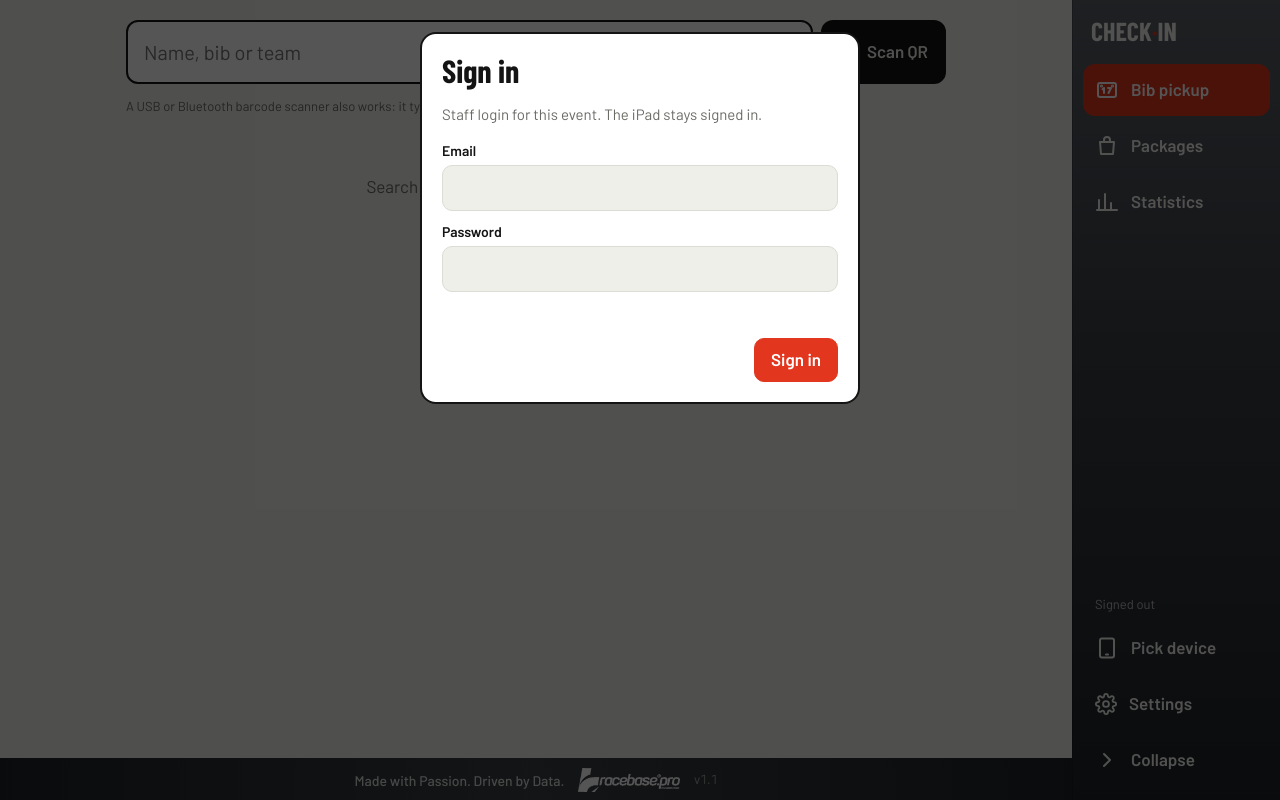
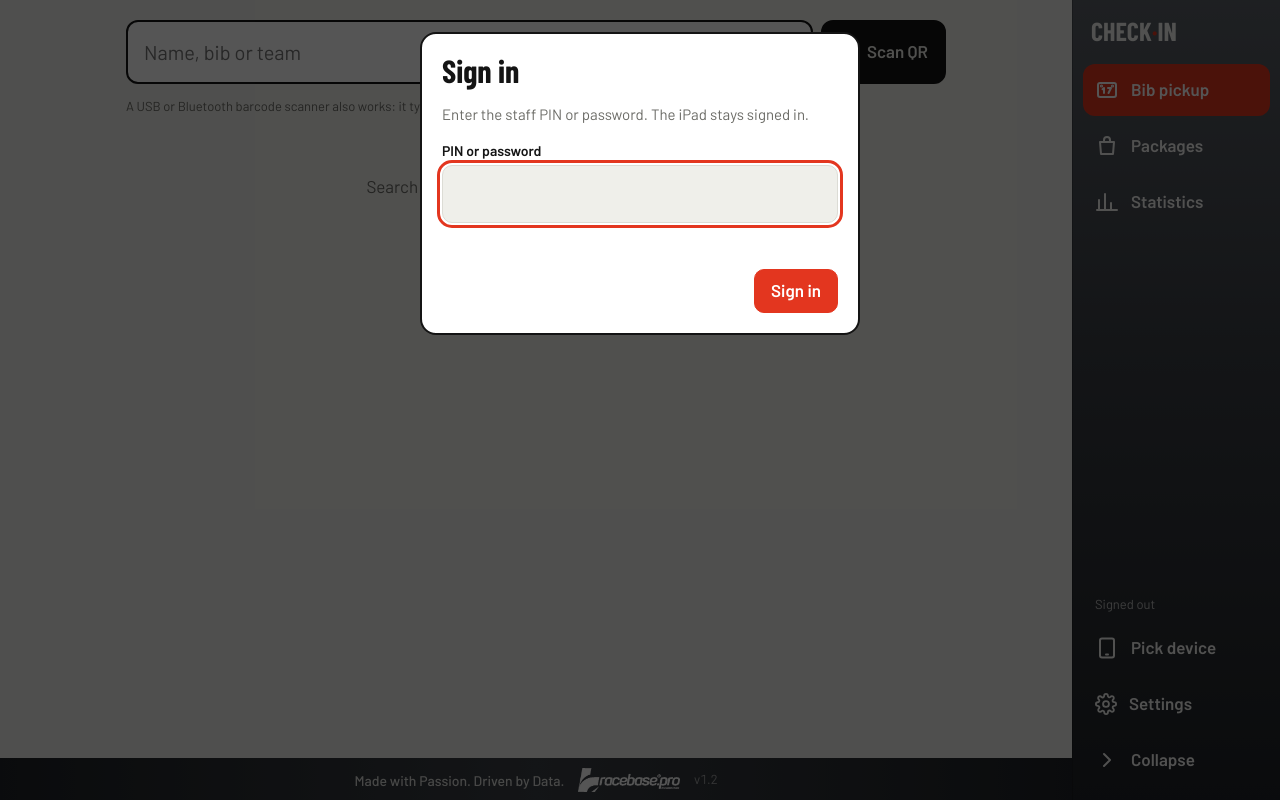
Before and after one commit to racebasepro-coder/rbp-checkin, a plain HTML site: page checkin/index.html in a window 1280 px wide. Drawn offline with nearby package versions, Linux system fonts and the light colour scheme; a web font is replaced by a local one.

Commit message:
Staff sign-in with PIN or password only
Co-Authored-By: Claude Opus 5.5 <noreply@anthropic.com>
Claude-Session: https://claude.ai/code/session_01NBNWw5q6KBaT4t6SBi3jAe

```diff
--- a/checkin/config.js
+++ b/checkin/config.js
@@ -3,4 +3,6 @@
 window.CHECKIN_CONFIG = {
   supabaseUrl: "https://pmkwyppjeoxhtravtutv.supabase.co",
   anonKey: "sb_publishable_gc2e0H5jv4jHA8pXlrG53w_zclAF1l0",
+  // iPads sign in with this staff account; the screen asks only for its password (the staff PIN).
+  staffEmail: "ipad@race.plus",
 };
--- a/checkin/index.html
+++ b/checkin/index.html
@@ -270,10 +270,10 @@ body.settings #gear{background:var(--red);color:#fff}
 <div class="ov" id="authOv" role="dialog" aria-modal="true" aria-labelledby="authH">
   <form class="sheet" id="authForm" style="width:min(440px,100%)">
     <h2 id="authH">Sign in</h2>
-    <p class="sub">Staff login for this event. The iPad stays signed in.</p>
+    <p class="sub">Enter the staff PIN or password. The iPad stays signed in.</p>
     <div class="form">
-      <label class="wide">Email<input name="email" type="email" autocapitalize="none" autocorrect="off" autocomplete="username"></label>
-      <label class="wide">Password<input name="password" type="password" autocomplete="current-password"></label>
+      <input name="email" type="hidden" autocomplete="username">
+      <label class="wide">PIN or password<input name="password" type="password" autocomplete="current-password" style="font-size:24px;letter-spacing:.2em"></label>
     </div>
     <p class="small" id="authMsg" style="color:var(--red);min-height:1.5em"></p>
     <div class="acts"><button class="pri" type="submit" id="authBtn">Sign in</button></div>
@@ -344,7 +344,7 @@ body.settings #gear{background:var(--red);color:#fff}
 "use strict";
 {
 let syncState=null,EV=null;
-const APP_VERSION="1.1";
+const APP_VERSION="1.2";
 const SIZES=["XS","S","M","L","XL","XXL"];
 const FIELDS=[["dob","Date of birth",'type="date"'],["nat","Nation",'maxlength="3" autocapitalize="characters" placeholder="CRO"'],["qid","QID",'inputmode="numeric"'],["ice","ICE person",'placeholder="Emergency contact name"'],["icePhone","ICE phone",'type="tel" placeholder="+974…"'],["email","Email",'type="email" placeholder="name@example.com"'],["phone","Phone",'type="tel" placeholder="+974…"']];
 const FK=FIELDS.map(f=>f[0]);
@@ -719,10 +719,11 @@ async function start(){if(started)return;started=true;$("mode").textContent="Con
 if(!sb){$("mode").textContent="Not set up";$("detail").innerHTML='<div class="note warn">config.js has no Supabase URL and key yet.</div>'}
 else{
   $("authForm").onsubmit=async e=>{e.preventDefault();const f=e.target;$("authBtn").disabled=true;$("authMsg").textContent="";
-    const{error}=await sb.auth.signInWithPassword({email:f.elements.email.value.trim(),password:f.elements.password.value});
-    $("authBtn").disabled=false;if(error){$("authMsg").textContent=error.message;return}
+    const{error}=await sb.auth.signInWithPassword({email:CONF.staffEmail,password:f.elements.password.value});
+    $("authBtn").disabled=false;if(error){$("authMsg").textContent=/invalid/i.test(error.message)?"Wrong PIN or password.":error.message;f.elements.password.value="";return}
     $("authOv").classList.remove("on");start()};
-  sb.auth.getSession().then(({data})=>{if(data&&data.session)start();else{$("mode").textContent="Signed out";$("authOv").classList.add("on")}});
+  $("authForm").elements.email.value=CONF.staffEmail||"";
+  sb.auth.getSession().then(({data})=>{if(data&&data.session)start();else{$("mode").textContent="Signed out";$("authOv").classList.add("on");setTimeout(()=>$("authForm").elements.password.focus(),50)}});
   sb.auth.onAuthStateChange(ev=>{if(ev==="SIGNED_OUT"&&started)location.reload()});
 }
 }
--- a/checkin/version.json
+++ b/checkin/version.json
@@ -1 +1 @@
-{"version":"1.1"}
+{"version":"1.2"}
```
